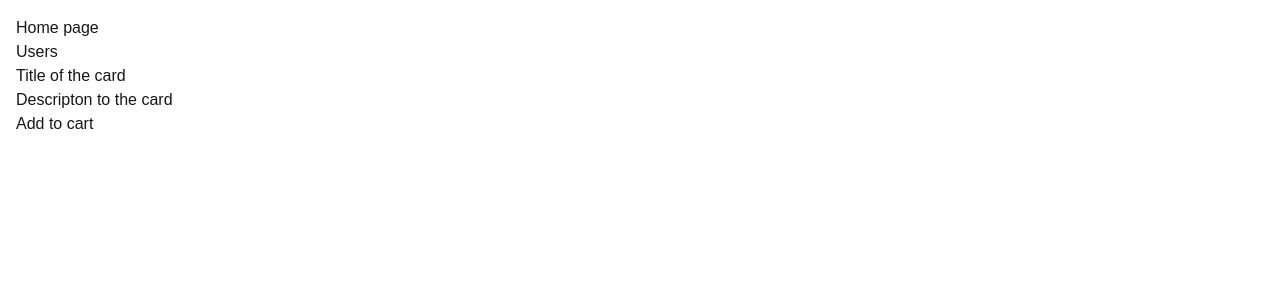
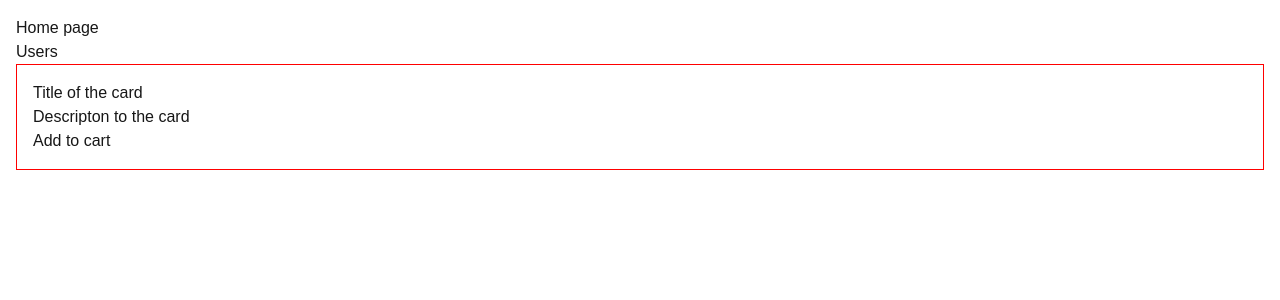
Before and after one commit to RAFYA-Hamza/NextJS-course, a Next.js app in the folder next-course/: page / in a window 1280 px wide. Shown: the top 300 px of the page. Built offline with nearby package versions, Linux system fonts and the light colour scheme.

Commit message:
Using module css style with next.js

```diff
--- /dev/null
+++ b/next-course/app/components/ProductCard/ProductCard.module.css
@@ -0,0 +1,4 @@
+.card {
+  border: 1px solid red;
+  padding: 1rem;
+}
--- a/next-course/app/components/ProductCard.tsx
+++ b/next-course/app/components/ProductCard/ProductCard.tsx
@@ -1,12 +1,14 @@
-import AddToCart from "./AddToCart";
+import AddToCart from "../AddToCart";
+import style from "./ProductCard.module.css";
 
 const ProductCard = () => {
+  console.log(style);
   return (
-    <>
+    <div className={style.card}>
       <p>Title of the card</p>
       <p>Descripton to the card</p>
       <AddToCart />
-    </>
+    </div>
   );
 };
 
--- a/next-course/app/page.tsx
+++ b/next-course/app/page.tsx
@@ -1,5 +1,5 @@
 import Link from "next/link";
-import ProductCard from "./components/ProductCard";
+import ProductCard from "./components/ProductCard/ProductCard";
 
 export default function Home() {
   return (
```
